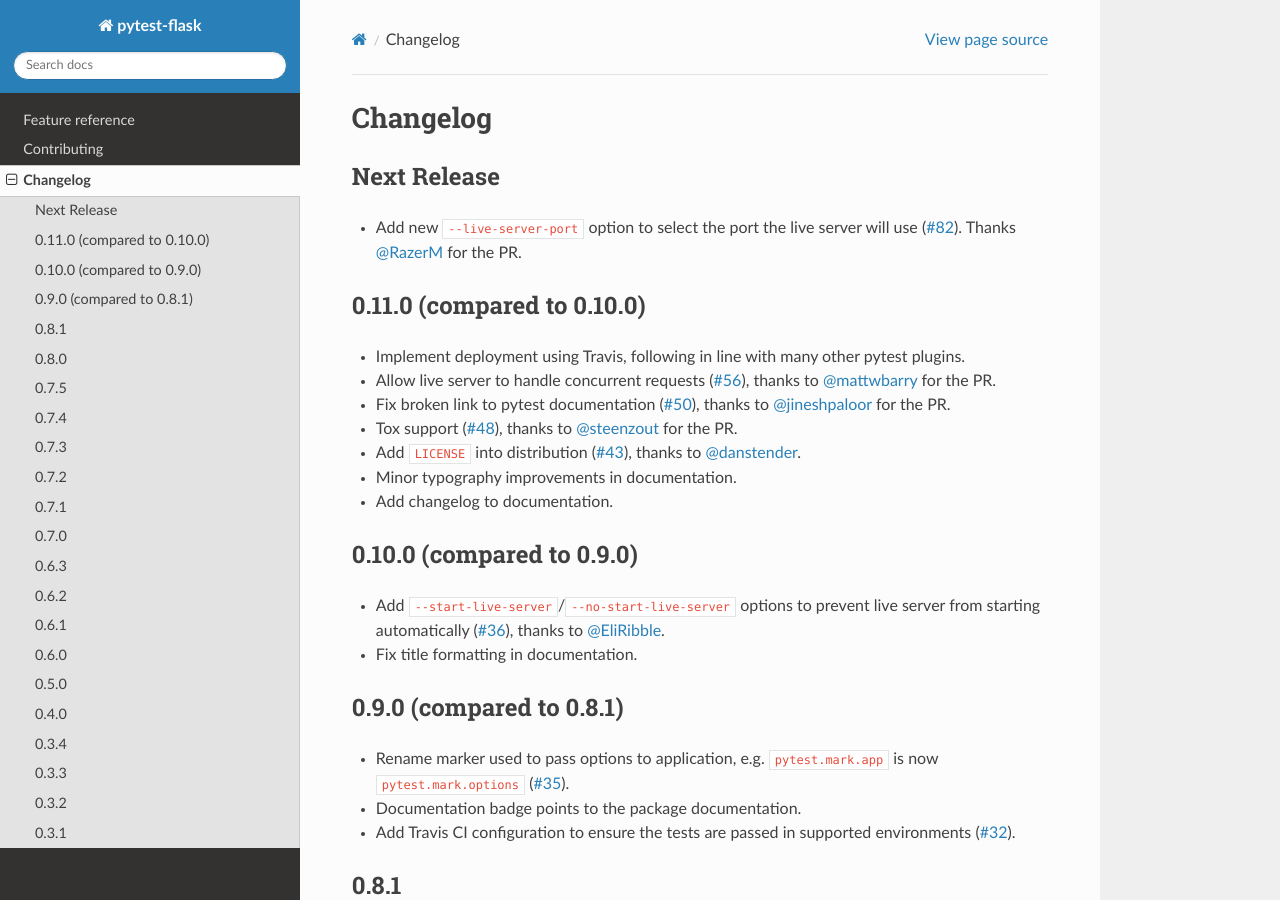
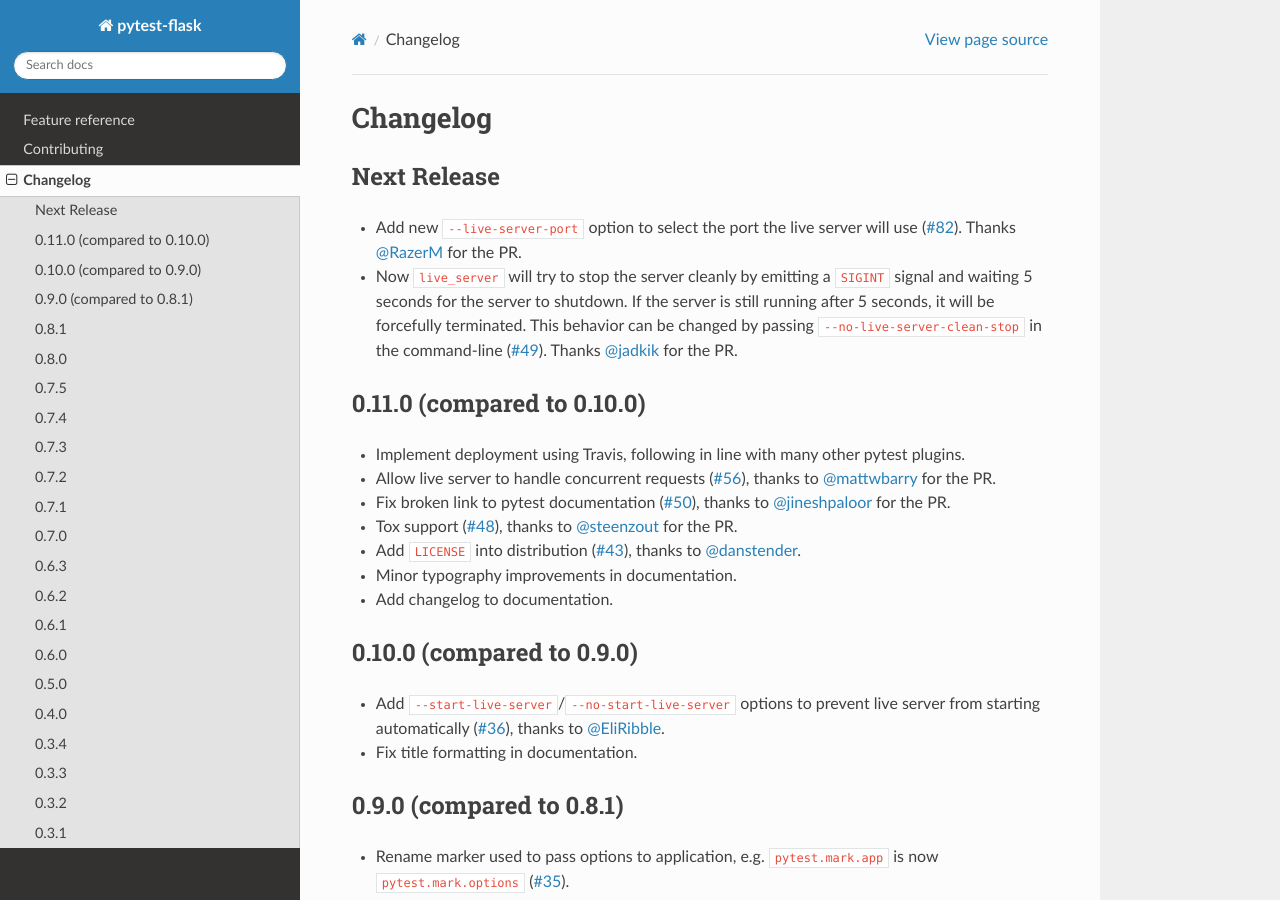
Before and after one commit to pytest-dev/pytest-flask, a Sphinx documentation site: the page built from docs/changelog.rst, in a window 1280 px wide and 900 px high. Built offline with Sphinx 7.4.7 and the Read the Docs theme 2.0.0, drawn with Linux system fonts in a browser that asks for light colours; pages that are not in the unit, such as notebooks, are missing from menus; the version number could not be read and is left out.

Commit message:
Add CHANGELOG entry

```diff
--- a/docs/changelog.rst
+++ b/docs/changelog.rst
@@ -10,7 +10,15 @@
 - Add new ``--live-server-port`` option to select the port the live server will use (`#82`_).
   Thanks `@RazerM`_ for the PR.
 
+- Now ``live_server`` will try to stop the server cleanly by emitting a ``SIGINT`` signal and
+  waiting 5 seconds for the server to shutdown. If the server is still running after 5 seconds,
+  it will be forcefully terminated. This behavior can be changed by passing
+  ``--no-live-server-clean-stop`` in the command-line (`#49`_).
+  Thanks `@jadkik`_ for the PR.
+
+.. _@jadkik: https://github.com/jadkik
 .. _@RazerM: https://github.com/RazerM
+.. _#49: https://github.com/pytest-dev/pytest-flask/issues/49
 .. _#82: https://github.com/pytest-dev/pytest-flask/pull/82
 
 
```
